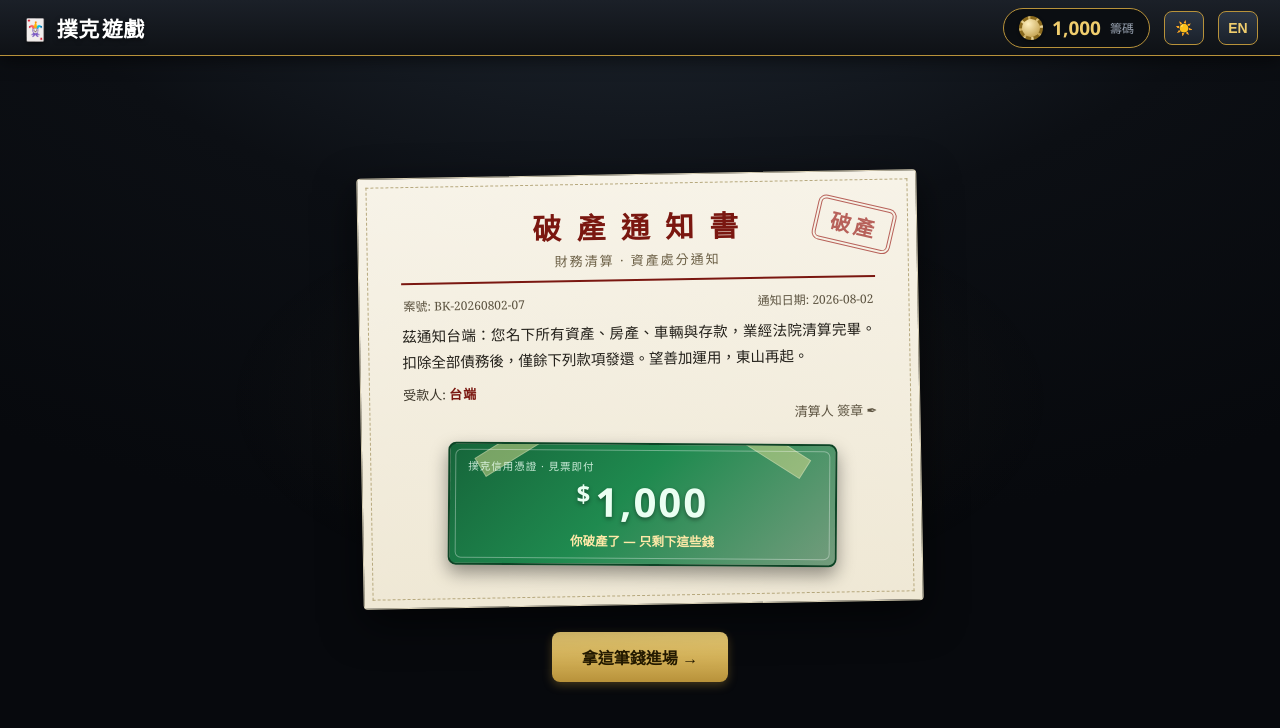
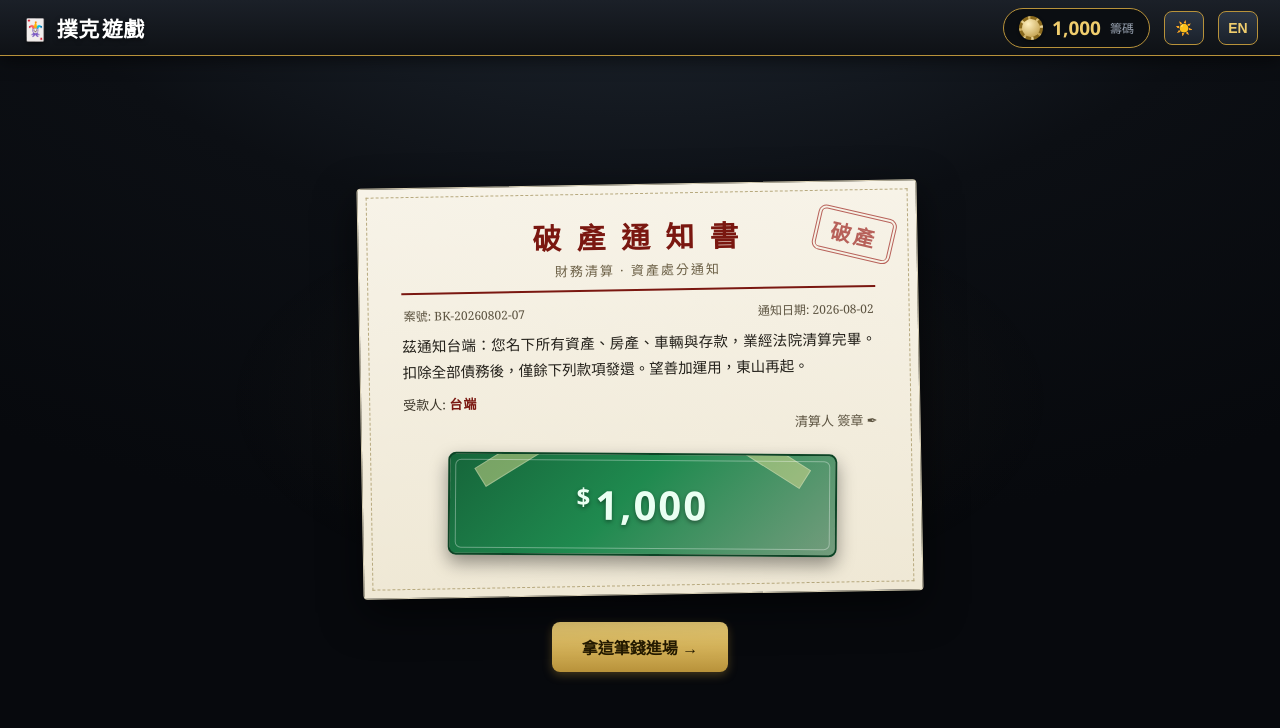
Before and after one commit to CmonLee0102/Poker-Game-Sample, a plain HTML site: page index.html in a window 1280 px wide. Drawn offline with Linux system fonts and the light colour scheme.

Commit message:
Add files via upload

```diff
--- a/app.js
+++ b/app.js
@@ -127,7 +127,7 @@ const CATS = [
 /* ---------- 首頁：破產通知書 ---------- */
 function renderHome() {
   App.redraw = renderHome; screenTransition();
-  const amt = fmt(Bank.get());
+  const amt = fmt(1000); // 紙鈔固定顯示 1,000
   const d = new Date();
   const ds = `${d.getFullYear()}-${String(d.getMonth() + 1).padStart(2, '0')}-${String(d.getDate()).padStart(2, '0')}`;
   app.innerHTML = `
@@ -142,9 +142,7 @@ function renderHome() {
       <div class="notice-sign">${t('bkSign')} ✒</div>
       <div class="bill">
         <div class="tape tape-l"></div><div class="tape tape-r"></div>
-        <div class="bill-brand">${t('billBrand')}</div>
         <div class="bill-amount">${amt}</div>
-        <div class="bill-note">${t('billNote')}</div>
       </div>
     </div>
     <button class="btn primary" id="enterBtn" style="font-size:16px;padding:13px 30px">${t('homeEnter')}</button>
--- a/style.css
+++ b/style.css
@@ -303,7 +303,7 @@ input[type=range] { width: clamp(120px, 16vw, 190px); accent-color: var(--gold);
 .bill {
   position: relative; margin: 20px auto 4px; width: min(400px, 82%);
   background: linear-gradient(135deg, #16653a, #1f8a4f 45%, #14603790);
-  border: 2px solid #0d4426; border-radius: 8px; padding: 14px 18px; color: #eafff2;
+  border: 2px solid #0d4426; border-radius: 8px; padding: 22px 18px; color: #eafff2;
   box-shadow: 0 8px 18px rgba(0,0,0,.4); transform: rotate(1.4deg);
   font-family: "Segoe UI", system-ui, sans-serif; overflow: hidden;
 }
```
